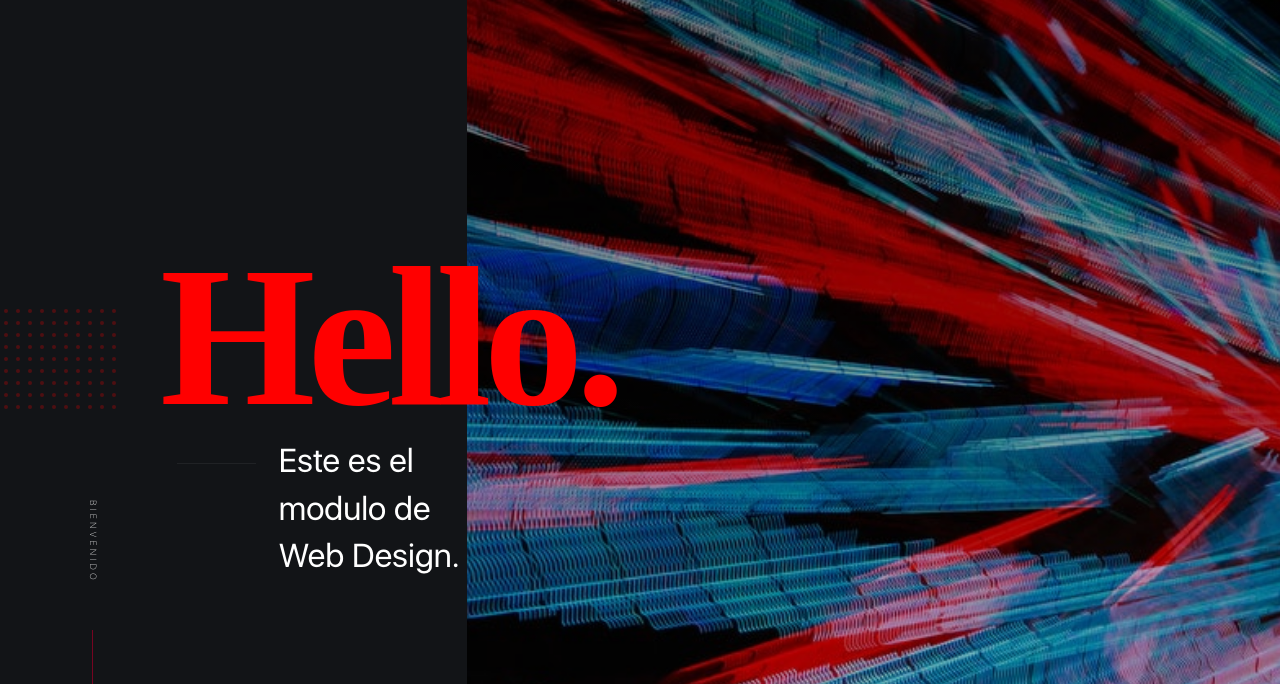
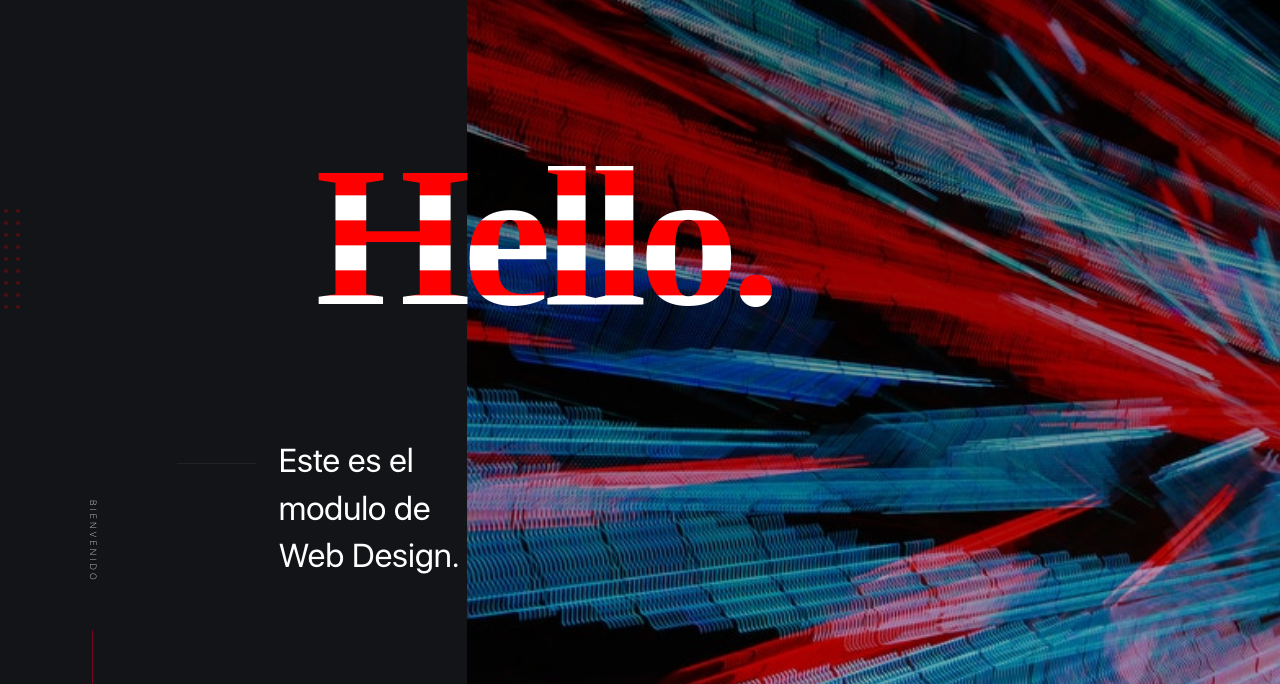
Before and after one commit to Lxrd17/programacion, a plain HTML site: page index.html in a window 1280 px wide. Shown: the part 116-800 px from the top of the page. Drawn offline with Linux system fonts and the light colour scheme; a web font is replaced by a local one.

Commit message:
Update index.html

```diff
--- a/index.html
+++ b/index.html
@@ -2,7 +2,7 @@
 <html class="no-js" lang="es">
 <head>
     <meta charset="utf-8">
-    <meta name="theme-color" content="#000">
+    <meta name="theme-color" content="#FF0000">
     <title>PROGRAMACIÓN</title>
     <meta name="viewport" content="width=device-width, initial-scale=1">
     <link rel="stylesheet" href="css/styles.css">
@@ -34,24 +34,15 @@
         <a class="s-header__menu-toggle" href="#0"><span>Menu</span></a>
     </header>
     <section id="hero" class="s-hero target-section">
-
         <div class="s-hero__bg">
             <div class="gradient-overlay"></div>
         </div>
-
         <div class="row s-hero__content">
             <div class="column">
-
-                <h1>Hello.</h1>
+                <h1 class="fill">Hello.</h1>
                 <div class="s-hero__content-about">
-
-                    <p>
-                    Este es el <br>
-                    modulo de <br>
-                    Web Design.
-                    </p>
+                    <p>Este es el <br> modulo de <br>Web Design.</p>
                 </div>
-
             </div>
         </div>
         <div class="s-hero__scroll">
@@ -107,7 +98,6 @@
         <div class="row clients-outer">
             <div class="column">
                 <div class="clients" data-aos="fade-up">
-
                     <a href="#0" title="" class="clients__slide"><img src="images/icons/clients/dropbox.svg" /></a>
                     <a href="#0" title="" class="clients__slide"><img src="images/icons/clients/atom.svg" /></a>
                     <a href="#0" title="" class="clients__slide"><img src="images/icons/clients/github.svg" /></a>
@@ -123,7 +113,6 @@
                     <a href="#0" title="" class="clients__slide"><img src="images/icons/clients/spotify.svg" /></a>
                     <a href="#0" title="" class="clients__slide"><img src="images/icons/clients/spotify.svg" /></a>
                     <a href="#0" title="" class="clients__slide"><img src="images/icons/clients/spotify.svg" /></a>
-
                 </div>
             </div>
         </div>
```
